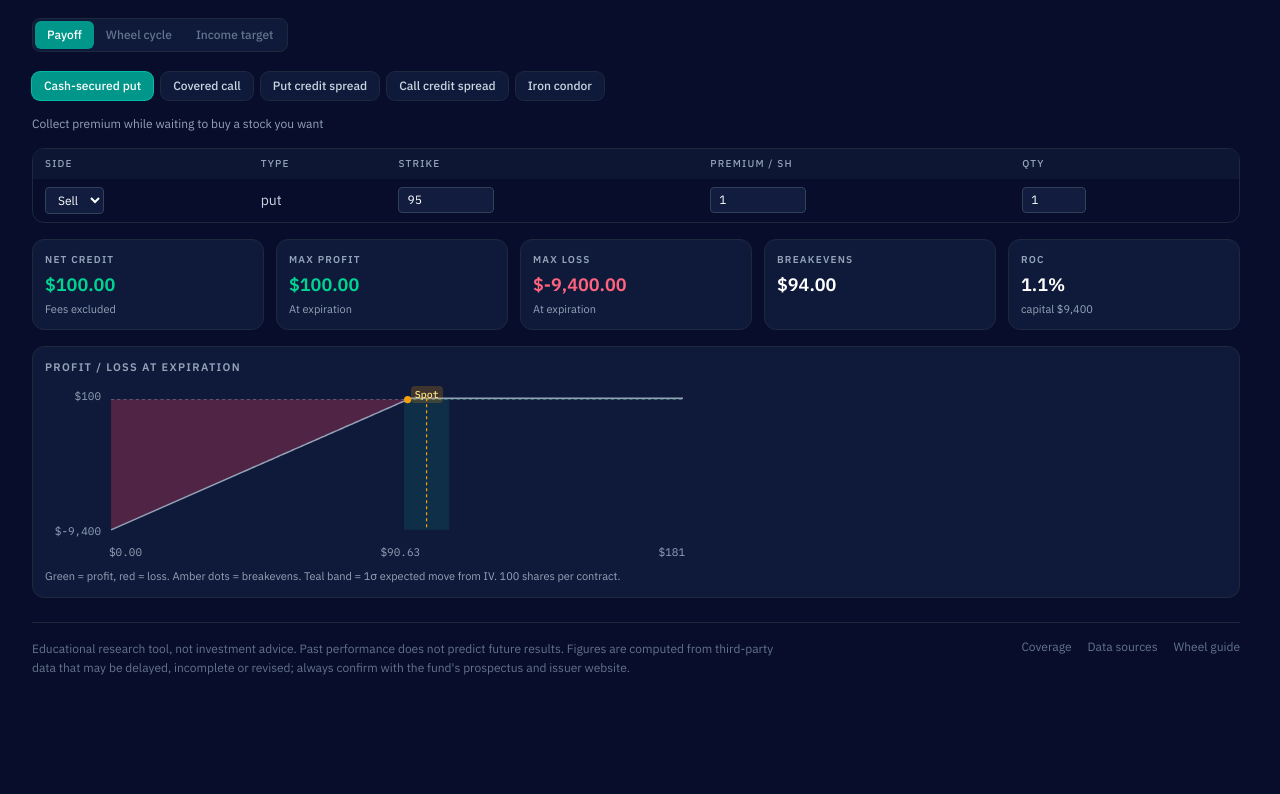
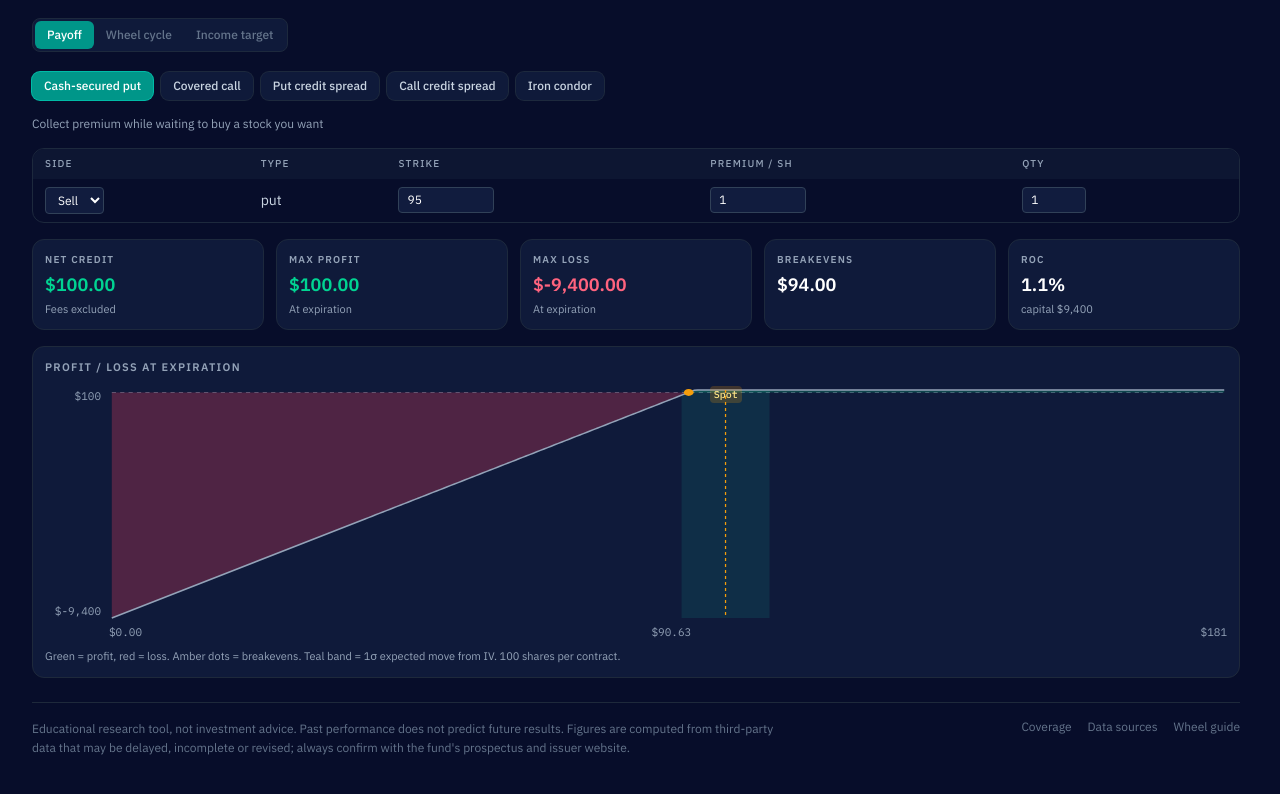
Before and after one commit to dvenkatarao/etf-src, a Next.js app: page /wheel/calculator in a window 1280 px wide. Shown: the part 542-1336 px from the top of the page. Before the commit the page ends 1260 px from the top, so only its background shows below. Built offline with nearby package versions, Linux system fonts and the light colour scheme.

Commit message:
fix(ui): full-width payoff chart at 240px
Fill the card instead of a 640px stamp; keep 11px labels outside the SVG so type does not scale with width.

Co-authored-by: arena-agent <297053741+arena-agent@users.noreply.github.com>

```diff
--- a/src/components/wheel/PayoffChart.tsx
+++ b/src/components/wheel/PayoffChart.tsx
@@ -18,8 +18,8 @@ export default function PayoffChart({
   emHigh?: number | null;
 }) {
   if (points.length < 2) return null;
-  const w = 560;
-  const h = 140;
+  const w = 800;
+  const h = 240;
   const pad = { l: 2, r: 2, t: 6, b: 6 };
   const xs = points.map((p) => p.price);
   const ys = points.map((p) => p.pnl);
@@ -45,14 +45,14 @@ export default function PayoffChart({
   const spotPct = ((spot - minX) / spanX) * 100;
 
   return (
-    <div className="max-w-[640px]">
+    <div className="w-full">
       <div className="flex gap-2">
-        <div className="flex h-40 w-14 shrink-0 flex-col justify-between py-1 text-right font-mono text-[11px] tabular-nums text-slate-500">
+        <div className="flex h-60 w-14 shrink-0 flex-col justify-between py-1 text-right font-mono text-[11px] tabular-nums text-slate-500">
           <span>{money(maxY, 0)}</span>
           <span>{money(minY, 0)}</span>
         </div>
-        <div className="relative h-40 min-w-0 flex-1">
-          <svg viewBox={`0 0 ${w} ${h}`} className="h-full w-full text-slate-600 dark:text-slate-300" role="img" aria-label="Expiration payoff diagram">
+        <div className="relative h-60 min-w-0 flex-1">
+          <svg viewBox={`0 0 ${w} ${h}`} className="h-full w-full text-slate-600 dark:text-slate-300" preserveAspectRatio="none" role="img" aria-label="Expiration payoff diagram">
             {emLow != null && emHigh != null && emHigh > emLow && (
               <rect x={x(emLow)} y={pad.t} width={Math.max(0, x(emHigh) - x(emLow))} height={h - pad.t - pad.b} fill="#14b8a6" opacity={0.12} />
             )}
```
